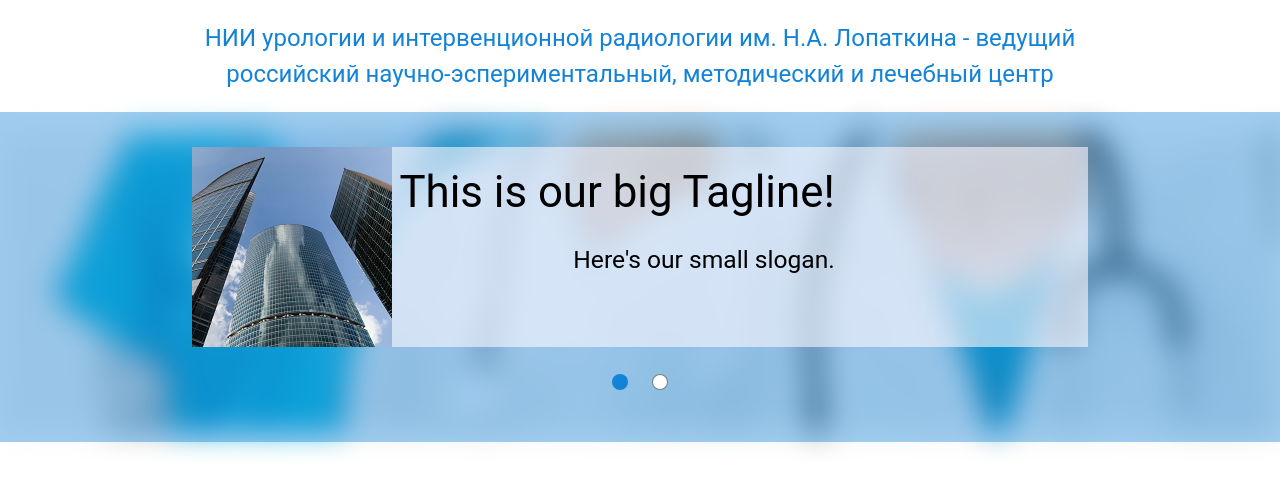
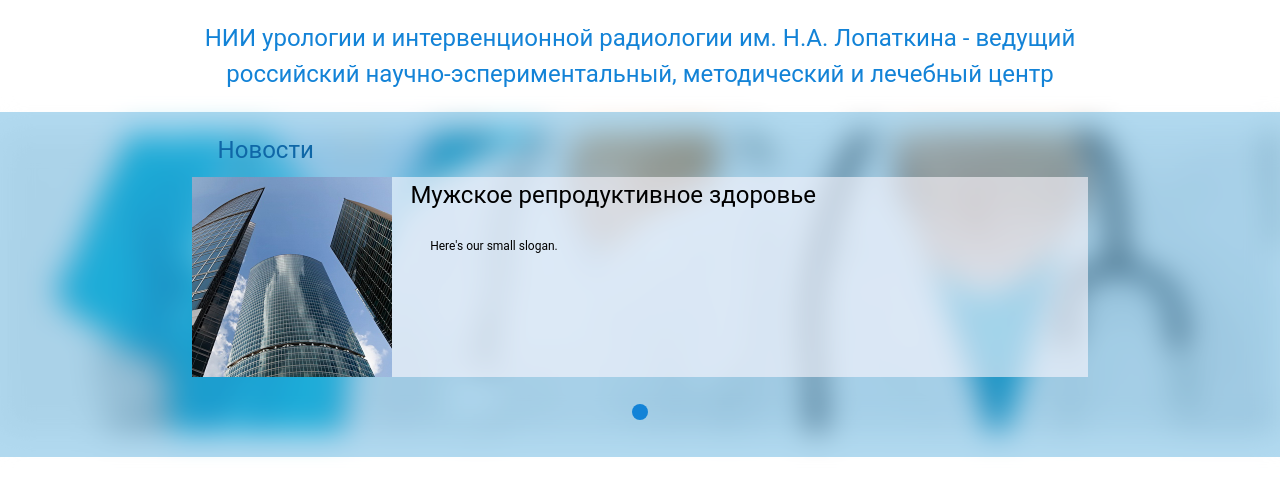
Before and after one commit to maratkanov-a/clinic, a Django app: template templates/clinic_app/news_list_all.html in a window 1280 px wide. Shown: the part 68-564 px from the top of the page. Run offline with Django 3.2, Linux system fonts and the light colour scheme; the template is opened without the code that fills it, so the values that code supplies are empty; parts of the project's set-up code (start-up, migrations or seed data) failed here and were passed over; some web fonts are replaced.

Commit message:
little fix slider

```diff
--- a/clinic_app/static/css/mine.css
+++ b/clinic_app/static/css/mine.css
@@ -48,13 +48,21 @@
     width: 100%;
     position: absolute;
     top: -20px;
-    height: 110%;
-    background-color: rgba(19, 131, 215, 0.4);
+    height: 115%;
+    background-color: rgba(62, 161, 215, 0.4);
+}
+
+.news__text__blue {
+    position: absolute;
+    top: 0;
+    left: 17%;
+    font-size: 24px;
+    color: #0f67a7;
 }
 
 .news__slider {
     position: absolute;
-    top: 5%;
+    top: 15%;
     left: 15%;
 }
 
@@ -72,7 +80,26 @@
 }
 
 .news__slider__text {
+    position: relative;
     color: black !important;
+}
+
+.news__slider__text__title {
+    position: absolute;
+    left: 100px;
+    width: 100%;
+    font-size: 24px;
+
+}
+
+.news__slider__text__description {
+    position: absolute;
+    left: -3%;
+    top: 30%;
+    width: 100%;
+    height: 50%;
+    font-size: 12px;
+
 }
 
 /*slider color*/
--- a/templates/clinic_app/news_list_all.html
+++ b/templates/clinic_app/news_list_all.html
@@ -9,6 +9,10 @@
 
         <div class="news__background__blue"></div>
 
+        <div class="news__text__blue">
+            Новости
+        </div>
+
         <div class="container news__slider">
             <div class="row">
                 <div class="col s12 slider news__slider__height">
@@ -16,15 +20,10 @@
                         <li>
                             <div class="caption center-align news__slider__text">
                                 <img class="news__slider__img left" src="{% static 'img/ofisnii-zdaniy-chelzbinska.jpg' %}">
-                                <h3 class="right">This is our big Tagline!</h3>
-                                <h5 class="right">Here's our small slogan.</h5>
-                            </div>
-                        </li>
-                    <li>
-                            <div class="caption center-align news__slider__text">
-                                <img class="news__slider__img left" src="{% static 'img/ofisnii-zdaniy-chelzbinska.jpg' %}">
-                                <h3 class="right">This is our big Tagline!</h3>
-                                <h5 class="right">Here's our small slogan.</h5>
+                                <div class="news__slider__text__title">
+                                    Мужское репродуктивное здоровье
+                                </div>
+                                <div class="news__slider__text__description">Here's our small slogan.</div>
                             </div>
                         </li>
                     </ul>
@@ -32,38 +31,6 @@
             </div>
         </div>
     </div>
-{#    <div class="slider">#}
-{#    <ul class="slides">#}
-{#      <li>#}
-{#        <img src=""> <!-- random image -->#}
-{#        <div class="caption center-align">#}
-{#          <h3>This is our big Tagline!</h3>#}
-{#          <h5 class="light grey-text text-lighten-3">Here's our small slogan.</h5>#}
-{#        </div>#}
-{#      </li>#}
-{#      <li>#}
-{#        <img src=""> <!-- random image -->#}
-{#        <div class="caption left-align">#}
-{#          <h3>Left Aligned Caption</h3>#}
-{#          <h5 class="light grey-text text-lighten-3">Here's our small slogan.</h5>#}
-{#        </div>#}
-{#      </li>#}
-{#      <li>#}
-{#        <img src=""> <!-- random image -->#}
-{#        <div class="caption right-align">#}
-{#          <h3>Right Aligned Caption</h3>#}
-{#          <h5 class="light grey-text text-lighten-3">Here's our small slogan.</h5>#}
-{#        </div>#}
-{#      </li>#}
-{#      <li>#}
-{#        <img src=""> <!-- random image -->#}
-{#        <div class="caption center-align">#}
-{#          <h3>This is our big Tagline!</h3>#}
-{#          <h5 class="light grey-text text-lighten-3">Here's our small slogan.</h5>#}
-{#        </div>#}
-{#      </li>#}
-{#    </ul>#}
-{#  </div>#}
     {% for new_info in news_list %}
         {{ new_info.title }}
         {{ new_info.content }}
```
